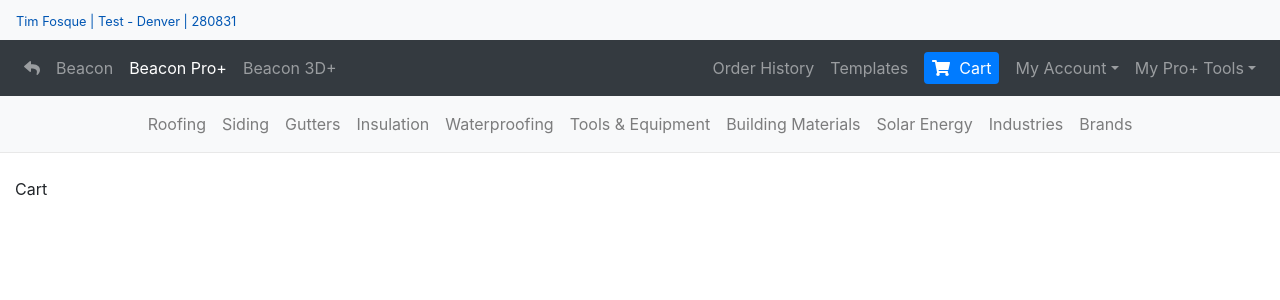
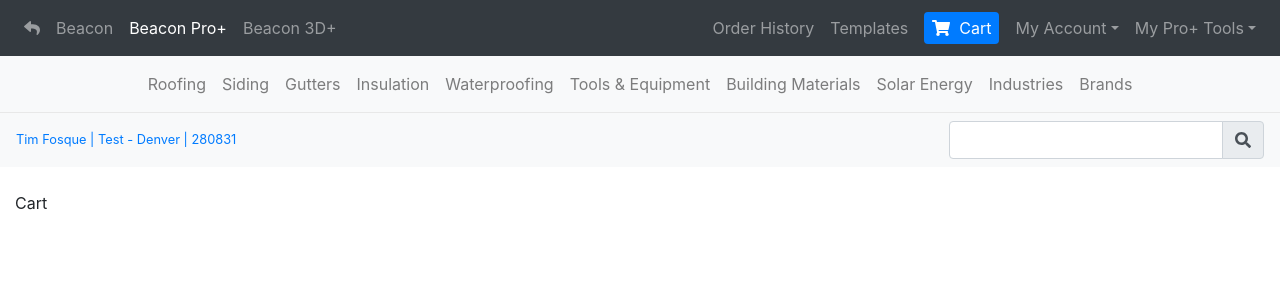
Before and after one commit to tfosque/jamstack-next-proplus-mongo, a Next.js app: page /cart in a window 1280 px wide. Shown: the top 300 px of the page. Built offline with nearby package versions, Linux system fonts and the light colour scheme.

Commit message:
Added Carousel, Search UI

```diff
--- /dev/null
+++ b/components/carousel.js
@@ -0,0 +1,56 @@
+import { Carousel } from "react-bootstrap";
+
+const roofImages01 = `https://www.tamko.com/images/default-source/home-banner/colors-of-nature---rustic-redwood.jpg?sfvrsn=c9555da0_10`;
+const roofImages02 = `https://www.tamko.com/images/default-source/home-banner/colors-of-nature---glacier-white.jpg?sfvrsn=31555da0_10`;
+const roofImages03 = `https://www.tamko.com/images/default-source/home-banner/colors-of-nature---weathered-wood.jpg?sfvrsn=cd555da0_10`;
+
+const CarouselDisplay = (props) => {
+  console.log({ props });
+  return (
+    <div style={{ display: props.hide ? "none" : "display" }}>
+      <Carousel>
+        <Carousel.Item>
+          <img
+            className="d-block w-100"
+            src={roofImages01}
+            alt="First slide"
+            style={{ height: "484px" }}
+          />
+          <Carousel.Caption>
+            <h3>First slide label</h3>
+            <p>Nulla vitae elit libero, a pharetra augue mollis interdum.</p>
+          </Carousel.Caption>
+        </Carousel.Item>
+        <Carousel.Item>
+          <img
+            className="d-block w-100"
+            src={roofImages02}
+            alt="First slide"
+            style={{ height: "484px" }}
+          />
+
+          <Carousel.Caption>
+            <h3>Second slide label</h3>
+            <p>Lorem ipsum dolor sit amet, consectetur adipiscing elit.</p>
+          </Carousel.Caption>
+        </Carousel.Item>
+        <Carousel.Item>
+          <img
+            className="d-block w-100"
+            src={roofImages03}
+            alt="First slide"
+            style={{ height: "484px" }}
+          />
+
+          <Carousel.Caption>
+            <h3>Third slide label</h3>
+            <p>
+              Praesent commodo cursus magna, vel scelerisque nisl consectetur.
+            </p>
+          </Carousel.Caption>
+        </Carousel.Item>
+      </Carousel>
+    </div>
+  );
+};
+export default CarouselDisplay;
--- a/components/proplusNavbar.js
+++ b/components/proplusNavbar.js
@@ -7,20 +7,10 @@
   faShoppingCart,
   faDivide,
 } from "@fortawesome/free-solid-svg-icons";
-import UserLoggedIn from "../components/userLoggedIn";
 
 const ProplusNavbar = () => {
   return (
     <div>
-      <Navbar
-        bg="light"
-        variant="light"
-        style={{ margin: "0px", padding: "0px" }}
-      >
-        <Nav.Link>
-          <UserLoggedIn />
-        </Nav.Link>
-      </Navbar>
       <Navbar className="navbar navbar-expand-lg navbar-dark bg-dark">
         <button
           className="navbar-toggler"
@@ -46,7 +36,7 @@
         <Nav className="ml-auto">
           <Nav.Link href="/orders">Order History</Nav.Link>
           <Nav.Link href="/templates">Templates</Nav.Link>
-          <Nav.Link href="/cartContainer">
+          <Nav.Link href="/cart">
             <span
               style={{
                 background: "#007bff",
--- /dev/null
+++ b/components/search.js
@@ -0,0 +1,24 @@
+import { faSearch } from "@fortawesome/free-solid-svg-icons";
+import { FontAwesomeIcon } from "@fortawesome/react-fontawesome";
+import { Navbar, Nav, InputGroup, FormControl } from "react-bootstrap";
+import UserLoggedIn from "../components/userLoggedIn";
+
+const SearchBar = () => {
+  return (
+    <Navbar bg="light">
+      <Nav className="mr-auto">
+        <UserLoggedIn />
+      </Nav>
+      <Nav className="ml-auto">
+        <InputGroup className="mb-0">
+          <FormControl aria-label="Amount (to the nearest dollar)" />
+          <InputGroup.Append>
+            <InputGroup.Text><FontAwesomeIcon icon={faSearch} /></InputGroup.Text>
+          </InputGroup.Append>
+        </InputGroup>
+      </Nav>
+    </Navbar>
+  );
+};
+
+export default SearchBar;
--- a/components/userLoggedIn.js
+++ b/components/userLoggedIn.js
@@ -2,7 +2,7 @@
 
 const UserLoggedIn = () => {
     return (
-        <small>
+        <small className="text-primary">
             Tim Fosque | Test - Denver | 280831
         </small>
     )
--- a/pages/_app.js
+++ b/pages/_app.js
@@ -2,15 +2,25 @@
 import { Container } from "react-bootstrap";
 import NavigationBar from "../components/navigationBar";
 import ProplusNavbar from "../components/proplusNavbar";
+import CarouselDisplay from '../components/carousel'
+import { useRouter } from 'next/router'
+import Search from '../components/search'
 
 import "bootstrap/dist/css/bootstrap.min.css";
 
 function MyApp({ Component, pageProps }) {
+  const router = useRouter()
+  const hideMenu = router.pathname === '/'
+  const hideCarousel = router.pathname !== '/demo'
+  // console.log({router}, {hideMenu}, {hideCarousel})
+
   return (
     <div>
-      <div className="mb-4">
+      <div className="mb-4" style={{ display: hideMenu ? 'none' : 'display'}}>
         <ProplusNavbar />
         <NavigationBar />
+        <Search />
+        <CarouselDisplay hide={hideCarousel} />
       </div>
       <Container fluid>
         <Component {...pageProps} />
--- a/pages/demo.js
+++ b/pages/demo.js
@@ -1,10 +1,8 @@
-
-
 
 const Demo = () => {
     return (
         <div>
-            Demo
+            Advertisements
         </div>
     )
 }
```
